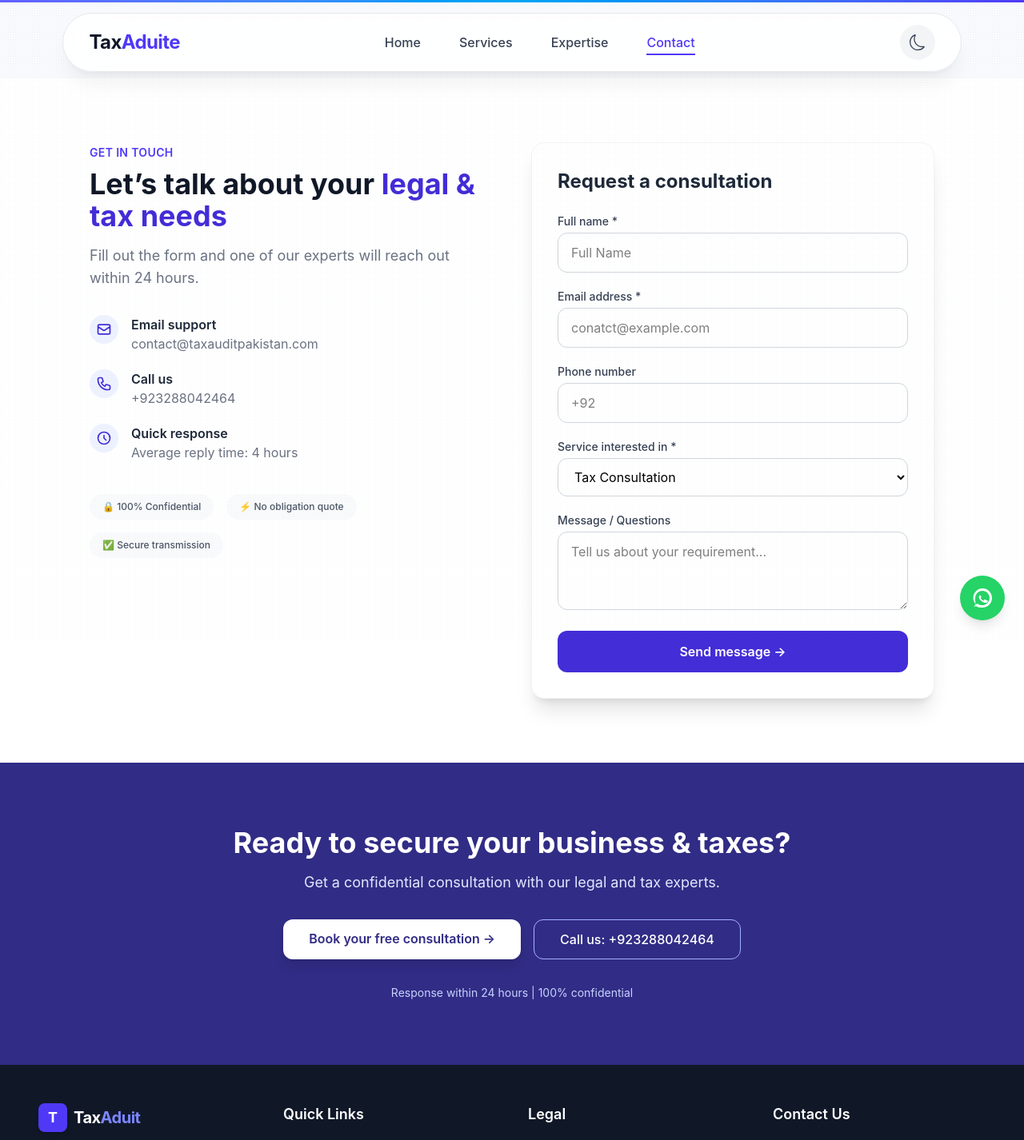
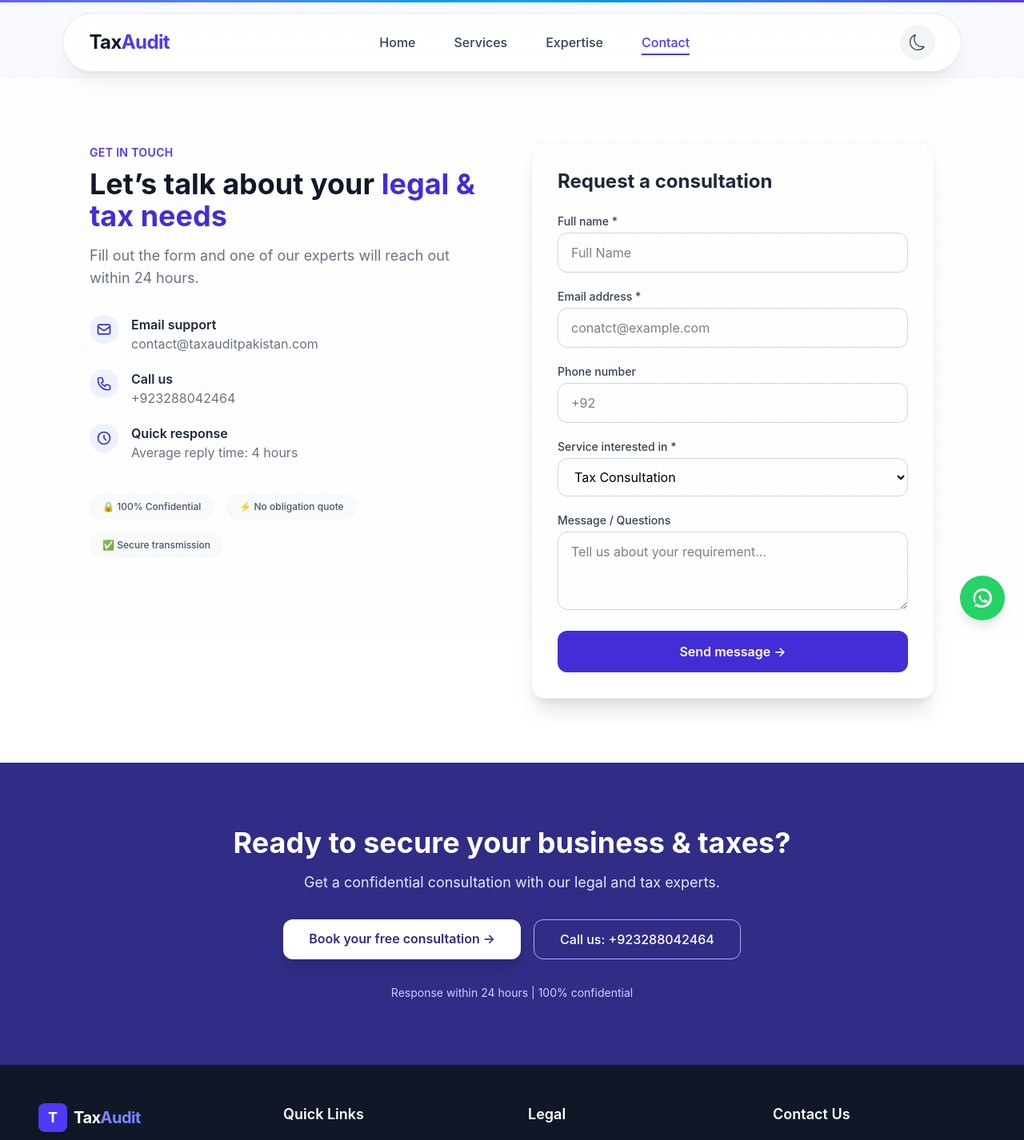
Before and after one commit to aliamadkhangit/taxaudit, a React (Vite) app: page /contact in a window 1280 px wide. Shown: the top 1426 px of the page at 80% size. Built offline with nearby package versions, Linux system fonts and the light colour scheme.

Commit message:
updated spell mistake

```diff
--- a/src/components/Footer.jsx
+++ b/src/components/Footer.jsx
@@ -36,7 +36,7 @@ export default function Footer() {
                 <span className="text-white font-bold text-lg">T</span>
               </div>
               <span className="font-bold text-white text-xl tracking-tight">
-                Tax<span className="text-indigo-400">Aduit</span>
+                Tax<span className="text-indigo-400">Audit</span>
               </span>
             </div>
             <p className="text-sm text-gray-400 leading-relaxed">
--- a/src/components/Navbar.jsx
+++ b/src/components/Navbar.jsx
@@ -126,7 +126,7 @@ export default function Navbar() {
               "
             >
               Tax
-              <span className="text-indigo-600">Aduite</span>
+              <span className="text-indigo-600">Audit</span>
             </Link>
 
             {/* Desktop Links */}
```
